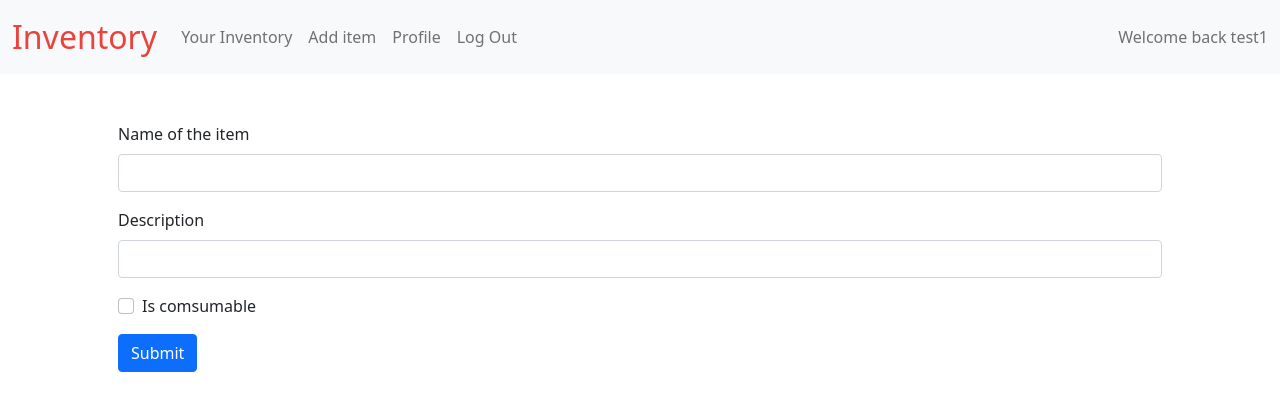
After one commit to tllau/Personal-inventory, a Flask app: page /add_item in a window 1280 px wide. The commit adds this page. Shown: the top 411 px of the page. Run offline with Flask 2, Linux system fonts and the light colour scheme; a user stored in the database is signed in.

Commit message:
designing item database

```diff
--- a/project/main.py
+++ b/project/main.py
@@ -3,7 +3,7 @@ from flask_login import login_required, login_user, current_user
 from flask_sqlalchemy import SQLAlchemy
 from werkzeug.exceptions import default_exceptions, HTTPException, InternalServerError
 from werkzeug.security import check_password_hash, generate_password_hash
-from datetime import timedelta
+from .model import Item_register
 
 main = Blueprint('main', __name__)
 
@@ -11,7 +11,14 @@ main = Blueprint('main', __name__)
 @main.route('/')
 @login_required
 def index():
+    # items = Item_register.query.filter_by(user_id=current_user.id).all()
     return render_template('index.html', name=current_user.username)
+
+@main.route('/add_item', methods=['POST', 'GET'])
+@login_required
+def add_item():
+    if request.method == 'GET':
+        return render_template('add_item.html', name=current_user.username)
 
 @main.route('/profile')
 @login_required
--- a/project/model.py
+++ b/project/model.py
@@ -12,9 +12,12 @@ class User(UserMixin, db.Model):
 class Item(db.Model):
     id = db.Column(db.Integer, primary_key=True)
     name = db.Column(db.String(100), unique=True)
-    is_comsumable = db.Column(db.Boolean)
+    is_comsumable = db.Column(db.Boolean, nullable=False)
+    description = db.Column(db.String(200))
+    # label = db.Column(String(200))
 
 class Item_register(db.Model):
     id = db.Column(db.Integer, primary_key=True)
     user_id = db.Column(db.Integer, db.ForeignKey('user.id'), nullable=False)
     item_id = db.Column(db.Integer, db.ForeignKey('item.id'), nullable=False)
+    is_archive = db.Column(db.Boolean, nullable=False)
--- /dev/null
+++ b/project/templates/add_item.html
@@ -0,0 +1,21 @@
+{% extends "layout.html" %}
+{% block title %}
+    Add item
+{% endblock %}
+{% block main %}
+    <form action="/login", method="POST">
+		<div class="mb-3">
+	      <label for="item_name" class="form-label">Name of the item</label>
+		  <input type="text" class="form-control" id="item_name" name="item_name">
+	    </div>
+		<div class="mb-3">
+	      <label for="description" class="form-label">Description</label>
+		  <input type="text" class="form-control" id="description" name="description">
+	    </div>
+	    <div class="mb-3 form-check">
+			<input type="checkbox" class="form-check-input" id="remember" name="remember">
+			<label class="form-check-label" for="exampleCheck1">Is comsumable</label>
+	    </div>
+	    <button type="submit" class="btn btn-primary">Submit</button>
+    </form>
+{% endblock %}
--- a/project/templates/index.html
+++ b/project/templates/index.html
@@ -3,5 +3,5 @@
     Homepage
 {% endblock %}
 {% block main %}
-	<p>Hello!</p>
+	<p>Hi</p>
 {% endblock %}
--- a/project/templates/layout.html
+++ b/project/templates/layout.html
@@ -22,6 +22,7 @@
 					{% if name %}
 						<ul class="navbar-nav me-auto mb-2 mb-lg-0">
 							<li class="nav-item"><a class="nav-link" href="/">Your Inventory</a></li>
+							<li class="nav-item"><a class="nav-link" href="/add_item">Add item</a></li>
 							<li class="nav-item"><a class="nav-link" href="/profile">Profile</a></li>
 							<li class="nav-item"><a class="nav-link" href="/logout">Log Out</a></li>
 						</ul>
--- a/project/templates/login.html
+++ b/project/templates/login.html
@@ -5,8 +5,8 @@
 {% block main %}
     <form action="/login", method="POST">
 		<div class="mb-3">
-	      <label for="exampleInputEmail1" class="form-label">Email address</label>
-		  <input type="email" class="form-control" id="exampleInputEmail1" name="email" aria-describedby="emailHelp">
+	      <label for="exampleInputEmai1" class="form-label">Email address</label>
+		  <input type="email" class="form-control" id="exampleInputEmai1" name="email" aria-describedby="emailHelp">
 		  <div id="emailHelp" class="form-text">We'll never share your email with anyone else.</div>
 	    </div>
 	    <div class="mb-3">
```
